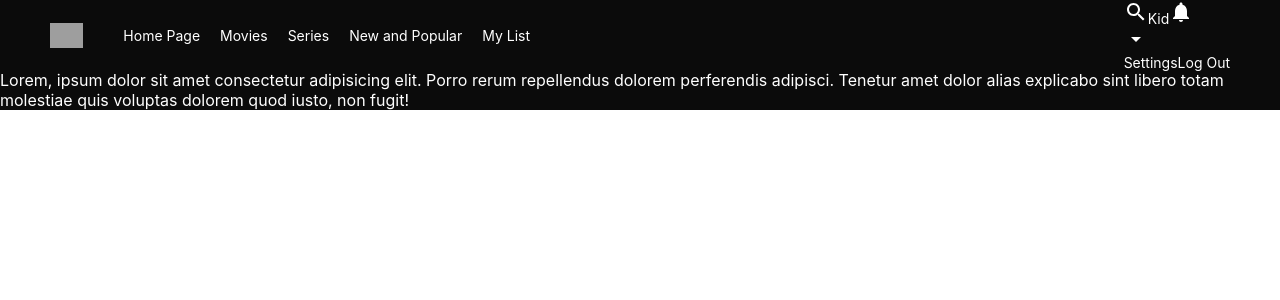
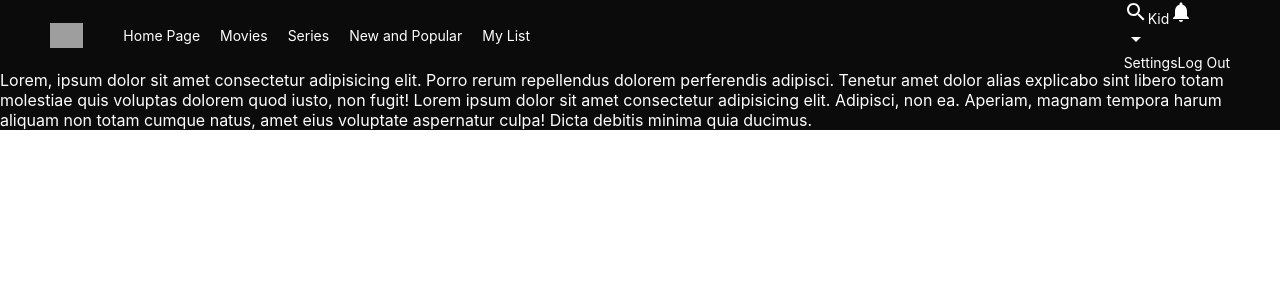
Before and after one commit to nikitapatil311/AnyList, a React (Create React App) app: page / in a window 1280 px wide. Shown: the top 300 px of the page. Built offline with nearby package versions, Linux system fonts and the light colour scheme; grey boxes are pictures that could not be loaded.

Commit message:
add scss style

```diff
--- a/src/home/Home.jsx
+++ b/src/home/Home.jsx
@@ -10,7 +10,10 @@ export default function Home() {
       Lorem, ipsum dolor sit amet consectetur adipisicing elit. Porro rerum
       repellendus dolorem perferendis adipisci. Tenetur amet dolor alias
       explicabo sint libero totam molestiae quis voluptas dolorem quod iusto,
-      non fugit!
+      non fugit! Lorem ipsum dolor sit amet consectetur adipisicing elit.
+      Adipisci, non ea. Aperiam, magnam tempora harum aliquam non totam cumque
+      natus, amet eius voluptate aspernatur culpa! Dicta debitis minima quia
+      ducimus.
     </div>
   );
 }
```
